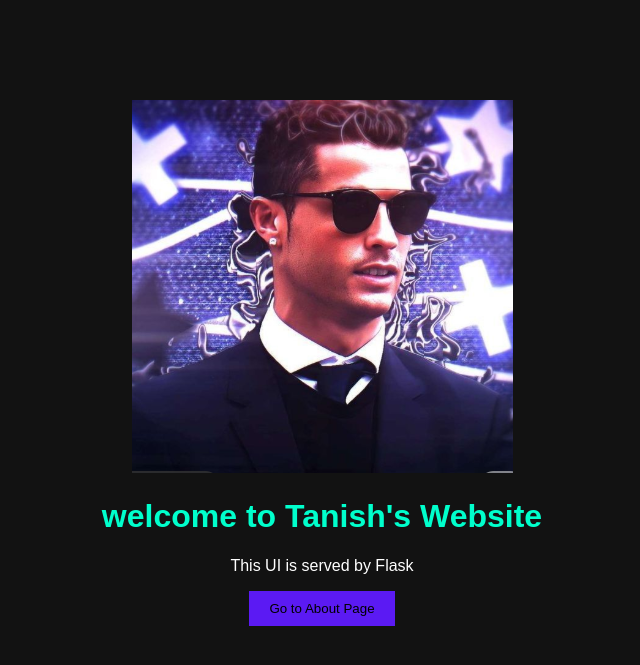
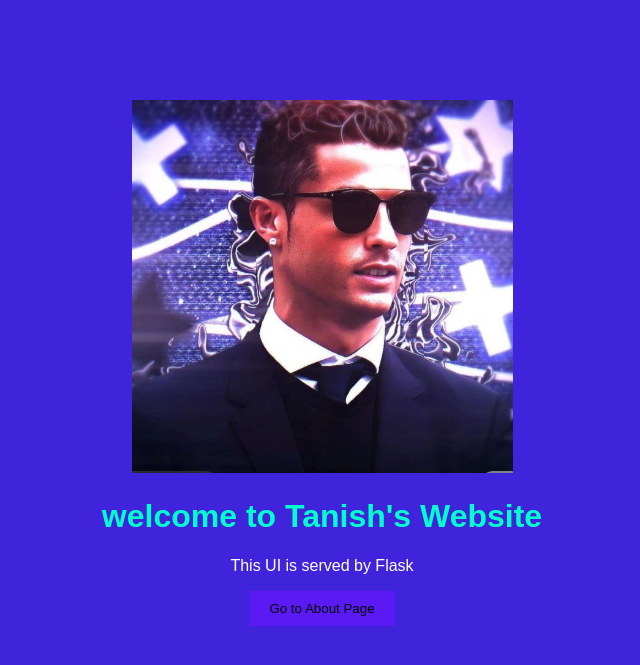
Before and after one commit to tanishxfootball/tanish-app, a Flask app: page / in a window 1280 px wide. Shown: the top 665 px of the page, without its empty margins (318-958 px from the left). Run offline with Flask 3, Linux system fonts and the light colour scheme.

Commit message:
Change background color in design.html

```diff
--- a/templates/design.html
+++ b/templates/design.html
@@ -5,7 +5,7 @@
     <img src="/static/cool_ronaldo.png">
     <style>
         body {
-            background-color: #121212;
+            background-color: #3517daf0;
             color: white;
             font-family: Arial;
             text-align: center;
```
